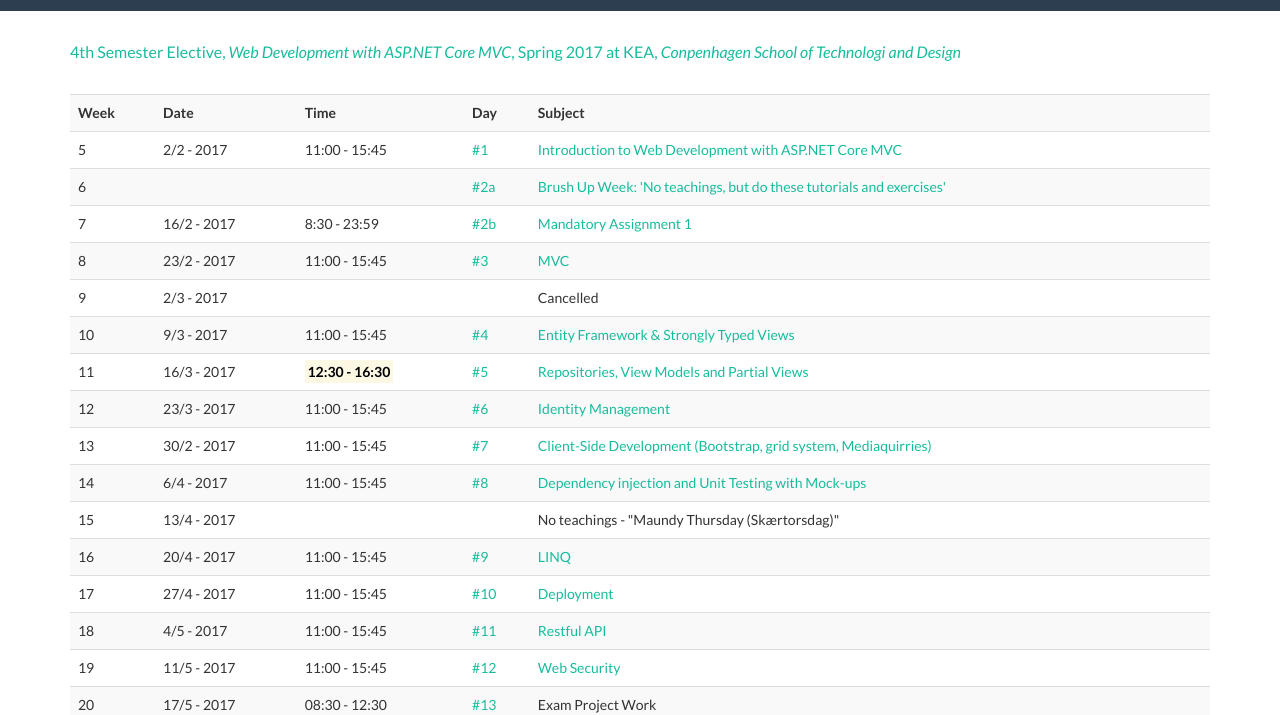
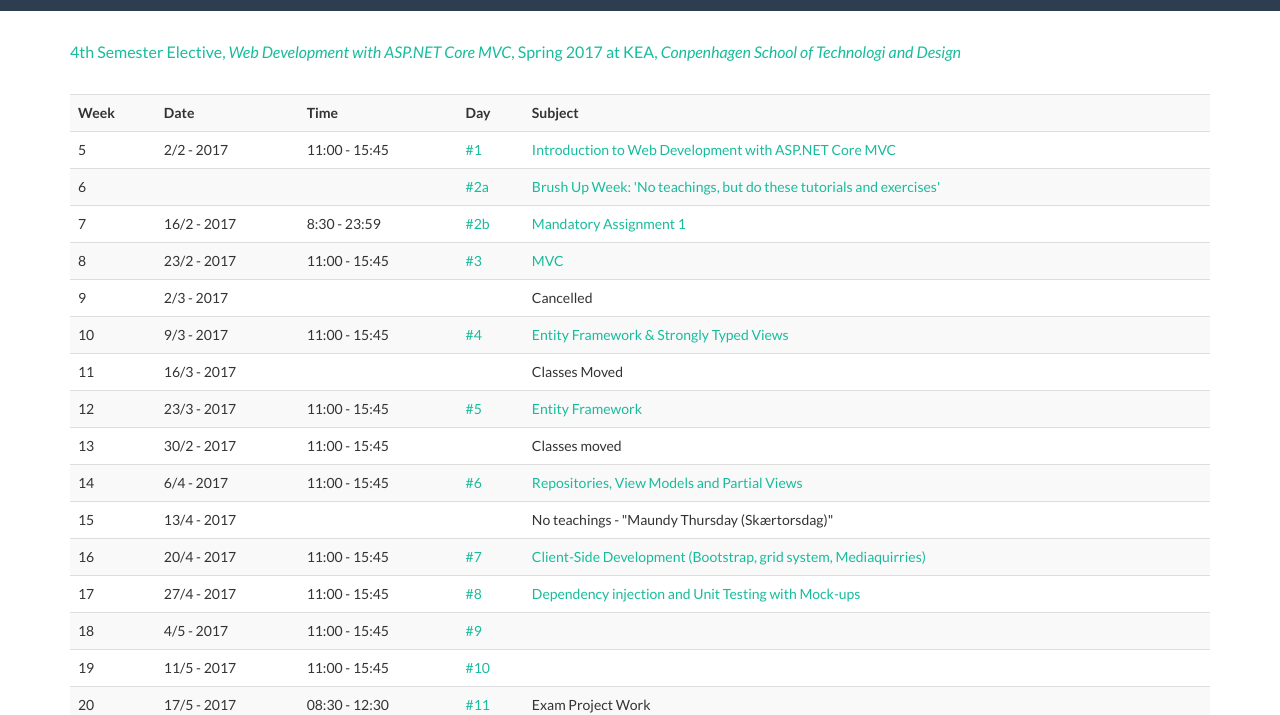
Before and after one commit to keacore/keacore.github.io, a website: page index.html in a window 1280 px wide. Shown: the part 89-804 px from the top of the page. Drawn offline with nearby package versions, Linux system fonts and the light colour scheme.

Commit message:
tems changed

```diff
--- a/index.html
+++ b/index.html
@@ -127,30 +127,30 @@
                 <tr>
                     <td>11</td>
                     <td>16/3 - 2017</td>
-                    <td><b><mark>12:30 - 16:30</mark><b></td>
-                    <td><a href="https://github.com/keacore?utf8=%E2%9C%93&q=05&type=&language=">#5</a></td>
-                    <td><a href="https://github.com/keacore?utf8=%E2%9C%93&q=01&type=&language=">Repositories, View Models and Partial Views</a></td>
+                    <td></td>
+                    <td></td>
+                    <td>Classes Moved</td>
                 </tr>
                 <tr>
                     <td>12</td>
                     <td>23/3 - 2017</td>
                     <td>11:00 - 15:45</td>
-                    <td><a href="https://github.com/keacore?utf8=%E2%9C%93&q=06&type=&language=">#6</a></td>
-                    <td><a href="https://github.com/keacore?utf8=%E2%9C%93&q=01&type=&language=">Identity Management</a></td>
+                    <td><a href="https://github.com/keacore?utf8=%E2%9C%93&q=06&type=&language=">#5</a></td>
+                    <td><a href="https://github.com/keacore?utf8=%E2%9C%93&q=05&type=&language=">Entity Framework</a></td>
                 </tr>
                 <tr>
                     <td>13</td>
                     <td>30/2 - 2017</td>
                     <td>11:00 - 15:45</td>
-                    <td><a href="https://github.com/keacore?utf8=%E2%9C%93&q=07&type=&language=">#7</a></td>
-                    <td><a href="https://github.com/keacore?utf8=%E2%9C%93&q=01&type=&language=">Client-Side Development (Bootstrap, grid system, Mediaquirries)</a></td>
+                    <td></td>
+                    <td>Classes moved</td>
                 </tr>
                 <tr>
                     <td>14</td>
                     <td>6/4 - 2017</td>
                     <td>11:00 - 15:45</td>
-                    <td><a href="https://github.com/keacore?utf8=%E2%9C%93&q=08&type=&language=">#8</a></td>
-                    <td><a href="/">Dependency injection and Unit Testing with Mock-ups</a></td>
+                    <td><a href="https://github.com/keacore?utf8=%E2%9C%93&q=06&type=&language=">#6</a></td>
+                    <td><a href="https://github.com/keacore?utf8=%E2%9C%93&q=01&type=&language=">Repositories, View Models and Partial Views</a></td>
                 </tr>
                 <tr>
                     <td>15</td>
@@ -163,45 +163,45 @@
                     <td>16</td>
                     <td>20/4 - 2017</td>
                     <td>11:00 - 15:45</td>
-                    <td><a href="https://github.com/keacore?utf8=%E2%9C%93&q=09&type=&language=">#9</a></td>
-                    <td><a href="/">LINQ</a></td>
+                    <td><a href="https://github.com/keacore?utf8=%E2%9C%93&q=09&type=&language=">#7</a></td>
+                    <td><a href="https://github.com/keacore?utf8=%E2%9C%93&q=01&type=&language=">Client-Side Development (Bootstrap, grid system, Mediaquirries)</a></td>
                 </tr>
                 <tr>
                     <td>17</td>
                     <td>27/4 - 2017</td>
                     <td>11:00 - 15:45</td>
-                    <td><a href="https://github.com/keacore?utf8=%E2%9C%93&q=10&type=&language=">#10</a></td>
-                    <td><a href="/25/">Deployment</a></td>
+                    <td><a href="https://github.com/keacore?utf8=%E2%9C%93&q=10&type=&language=">#8</a></td>
+                    <td><a href="/25/">Dependency injection and Unit Testing with Mock-ups</a></td>
                 </tr>
                 <tr>
                     <td>18</td>
                     <td>4/5 - 2017</td>
                     <td>11:00 - 15:45</td>
-                    <td><a href="https://github.com/keacore?utf8=%E2%9C%93&q=11&type=&language=">#11</a></td>
-                    <td><a href="/25/">Restful API</a></td>
+                    <td><a href="https://github.com/keacore?utf8=%E2%9C%93&q=11&type=&language=">#9</a></td>
+                    <td><a href="/25/"></a></td>
                 </tr>
                 <tr>
                     <td>19</td>
                     <td>11/5 - 2017</td>
                     <td>11:00 - 15:45</td>
-                    <td><a href="https://github.com/keacore?utf8=%E2%9C%93&q=12&type=&language=">#12</a></td>
-                    <td><a href="">Web Security</a></td>
+                    <td><a href="https://github.com/keacore?utf8=%E2%9C%93&q=12&type=&language=">#10</a></td>
+                    <td><a href=""></a></td>
                 </tr>
                 <tr>
                     <td>20</td>
                     <td>17/5 - 2017</td>
                     <td>08:30 - 12:30</td>
-                    <td><a href="https://github.com/keacore?utf8=%E2%9C%93&q=13&type=&language=">#13</a></td>
+                    <td><a href="https://github.com/keacore?utf8=%E2%9C%93&q=13&type=&language=">#11</a></td>
                     <td>Exam Project Work</td>
                 </tr>
                 <tr>
                     <td>20</td>
                     <td>18/5 - 2017</td>
                     <td>11:00 - 15:45</td>
-                    <td><a href="https://github.com/keacore?utf8=%E2%9C%93&q=14&type=&language=">#14</a></td>
+                    <td><a href="https://github.com/keacore?utf8=%E2%9C%93&q=14&type=&language=">#12</a></td>
                     <td><a href="https://github.com/keacore/14_mandatory_2">Mandatory Assignment 2</a></td>
                 </tr>
-
+                <!-- - Restful API - deployment - LINQ - Identity Management -->
             </table>
         </div>
     </section>
```
